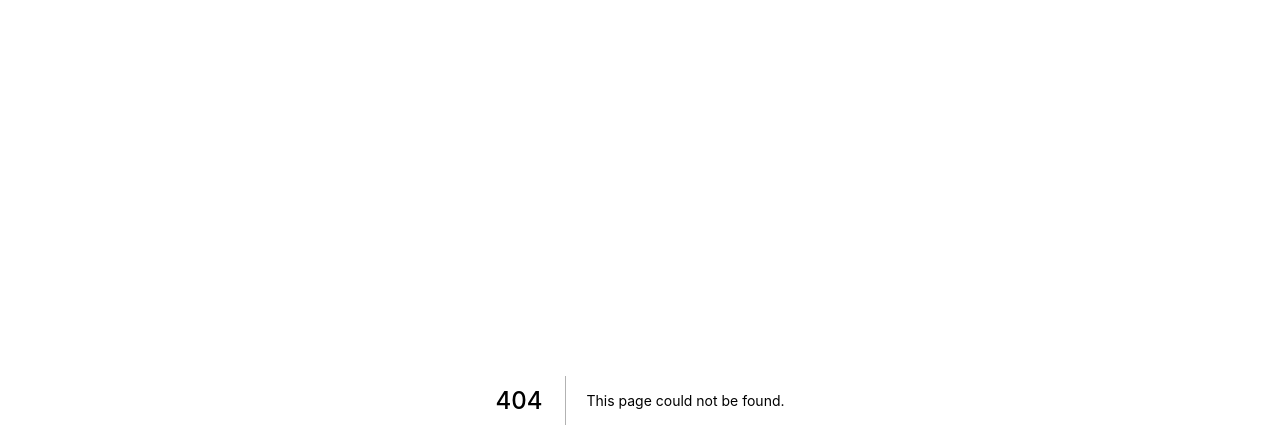
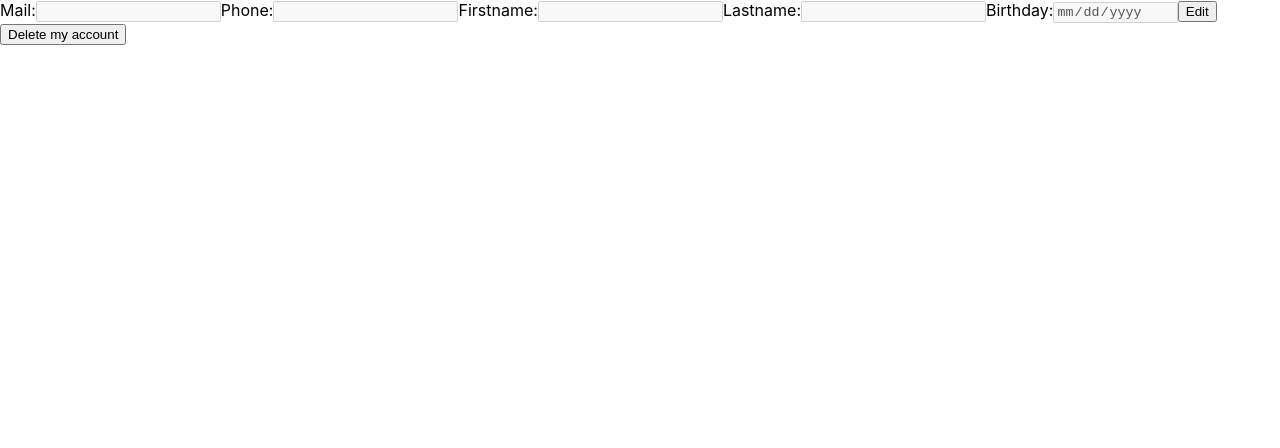
Before and after one commit to JesperHagman/baloo, a Next.js app: page /account-editor in a window 1280 px wide. Before the commit this address had no page. Shown: the top 448 px of the page. Built offline with nearby package versions, Linux system fonts and the light colour scheme.

Commit message:
added form and made form dynamical with disabled

```diff
--- /dev/null
+++ b/pages/account-editor.js
@@ -0,0 +1,45 @@
+import {useState} from "react";
+
+export default function Editor () {
+    const [disabled, setDisabled] = useState('disabled')
+    const [btnName, setBtnName] = useState('Edit')
+
+    const handleClick = (dis) => {
+        console.log(disabled)
+        if (dis === 'disabled') {
+            setDisabled("");
+            setBtnName('Save')
+        }else{
+            setDisabled('disabled')
+            setBtnName('Edit')
+        }
+    }
+    const handleSubmit = (e) => {
+        e.preventDefault()
+    }
+    return (
+        <div>
+        <form onSubmit={handleSubmit}>
+           <label htmlFor="email">Mail:</label>
+           <input type="email" name="email" disabled={disabled}/>
+
+           <label htmlFor="phone">Phone:</label>
+           <input type="text" name="phone" id="phone" disabled={disabled}/>
+
+           <label htmlFor="fName">Firstname:</label>
+           <input type="text" name="fName" id="fName" disabled={disabled}/>
+
+           <label htmlFor="lName">Lastname:</label>
+           <input type="text" name="lName" id="lName" disabled={disabled}/>
+
+           <label htmlFor="bday">Birthday:</label>
+           <input type="date" name="bday" id="bday" disabled={disabled}/>
+
+           <button onClick={() => handleClick(disabled)}>{btnName}</button>
+
+            <button>Delete my account</button>
+        </form>
+        </div>
+    )
+
+}
```
